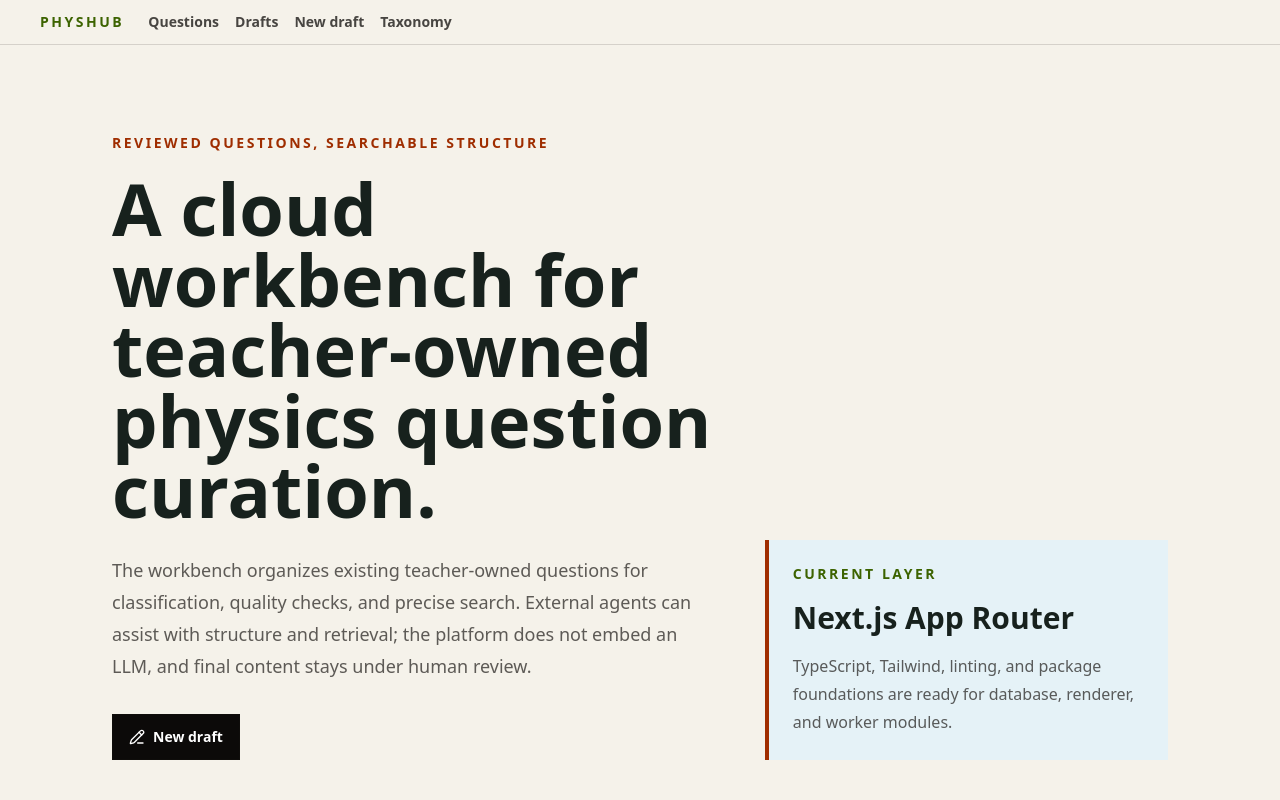
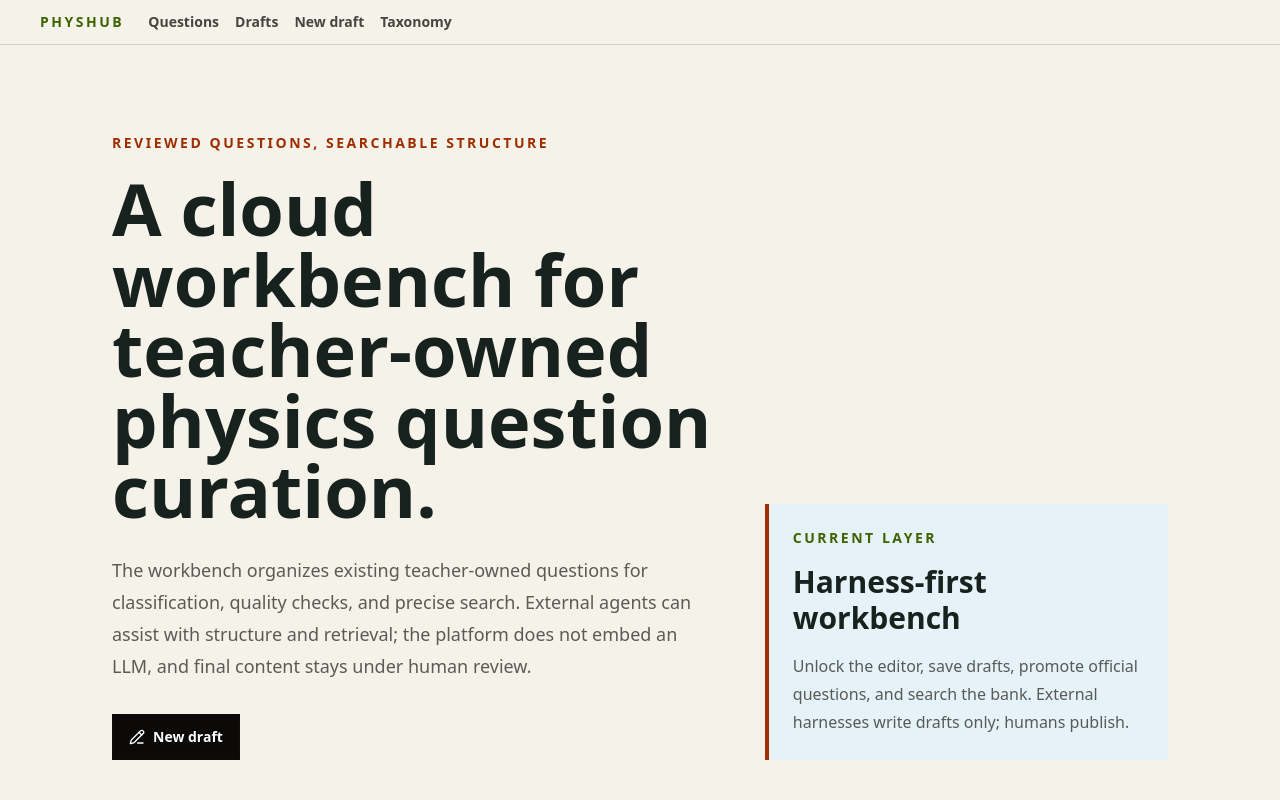
Before and after one commit to tdcasual/Physhub, a Next.js app: page / in a window 1280 px wide. Shown: the top 800 px of the page. Built offline with nearby package versions, Linux system fonts and the light colour scheme.

Commit message:
docs: align homepage and plans with shipped master
Describe the live harness-first workbench on the landing page, mark
the after-v1 plan as merged to master, mention Taxonomy in README,
and drop stale skill hedges about missing suggestion routes.

```diff
--- a/app/page.tsx
+++ b/app/page.tsx
@@ -53,10 +53,11 @@ export default function Home() {
             <p className="text-sm font-semibold uppercase tracking-[0.18em] text-lime-800">
               Current layer
             </p>
-            <p className="mt-4 text-3xl font-semibold">Next.js App Router</p>
+            <p className="mt-4 text-3xl font-semibold">Harness-first workbench</p>
             <p className="mt-4 leading-7 text-stone-900/70">
-              TypeScript, Tailwind, linting, and package foundations are ready
-              for database, renderer, and worker modules.
+              Unlock the editor, save drafts, promote official questions, and
+              search the bank. External harnesses write drafts only; humans
+              publish.
             </p>
           </aside>
         </div>
--- a/skills/physhub/SKILL.md
+++ b/skills/physhub/SKILL.md
@@ -26,7 +26,7 @@ Allowed writes: raw asset, draft, suggestion, question set, export, quality-chec
 
 There is no agent publish, delete, or promote tool, and no agent accept-suggestion tool. Agent PATCH may set draft `status` to `NEEDS_REVIEW` only. `PROMOTED` / `REJECTED` drafts → `409` `Draft is not updatable`.
 
-When `POST /api/agent/suggestions` is available, that is the suggestion write (contract in [api.md](references/api.md)). If it 404s, this checkout does not have the route yet; skip submit and keep `draft.id`. Do not invent another path.
+Submit suggestions with `POST /api/agent/suggestions` (contract in [api.md](references/api.md)). Do not invent another path.
 
 ## Required prelude
 
@@ -44,7 +44,7 @@ Stem figures: `![](/api/raw-assets/<id>/file)` (allowlist prefix `/api/raw-asset
 
 ## Persist `draft.id`
 
-`POST /api/agent/question-drafts` `201` includes `draft.id`. Save it. There is no agent list-drafts. Later `PATCH /api/agent/question-drafts/:id` and `POST /api/agent/quality-check` with `draftId` need it. When `POST /api/agent/suggestions` is available, it needs the same id. Losing it means a human must look it up in the UI.
+`POST /api/agent/question-drafts` `201` includes `draft.id`. Save it. There is no agent list-drafts. Later `PATCH /api/agent/question-drafts/:id`, `POST /api/agent/quality-check` with `draftId`, and `POST /api/agent/suggestions` need it. Losing it means a human must look it up in the UI.
 
 ## 422 recovery
 
```
Also changed, not shown: 3 other files (tests, documents, lock files or other folders).
